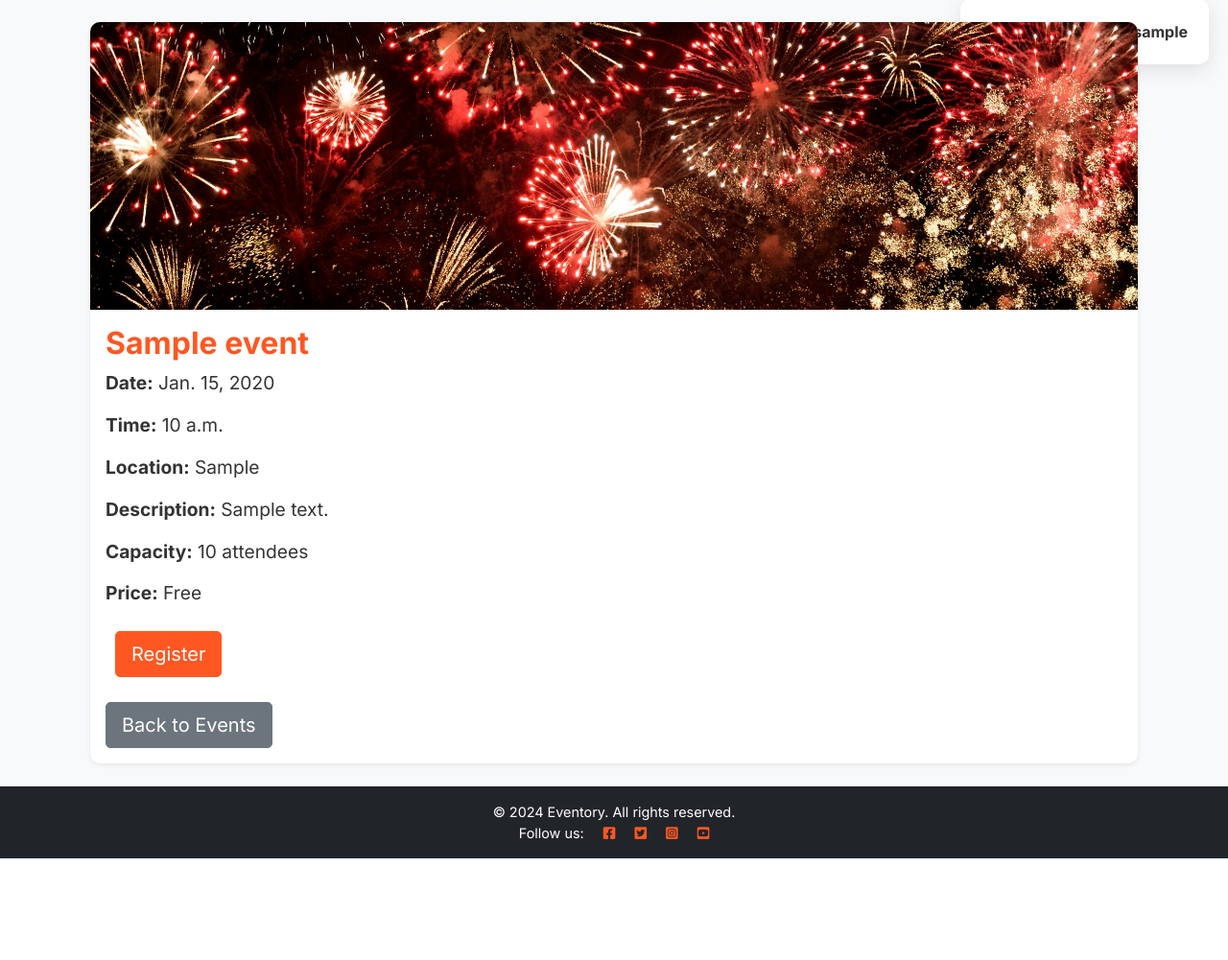
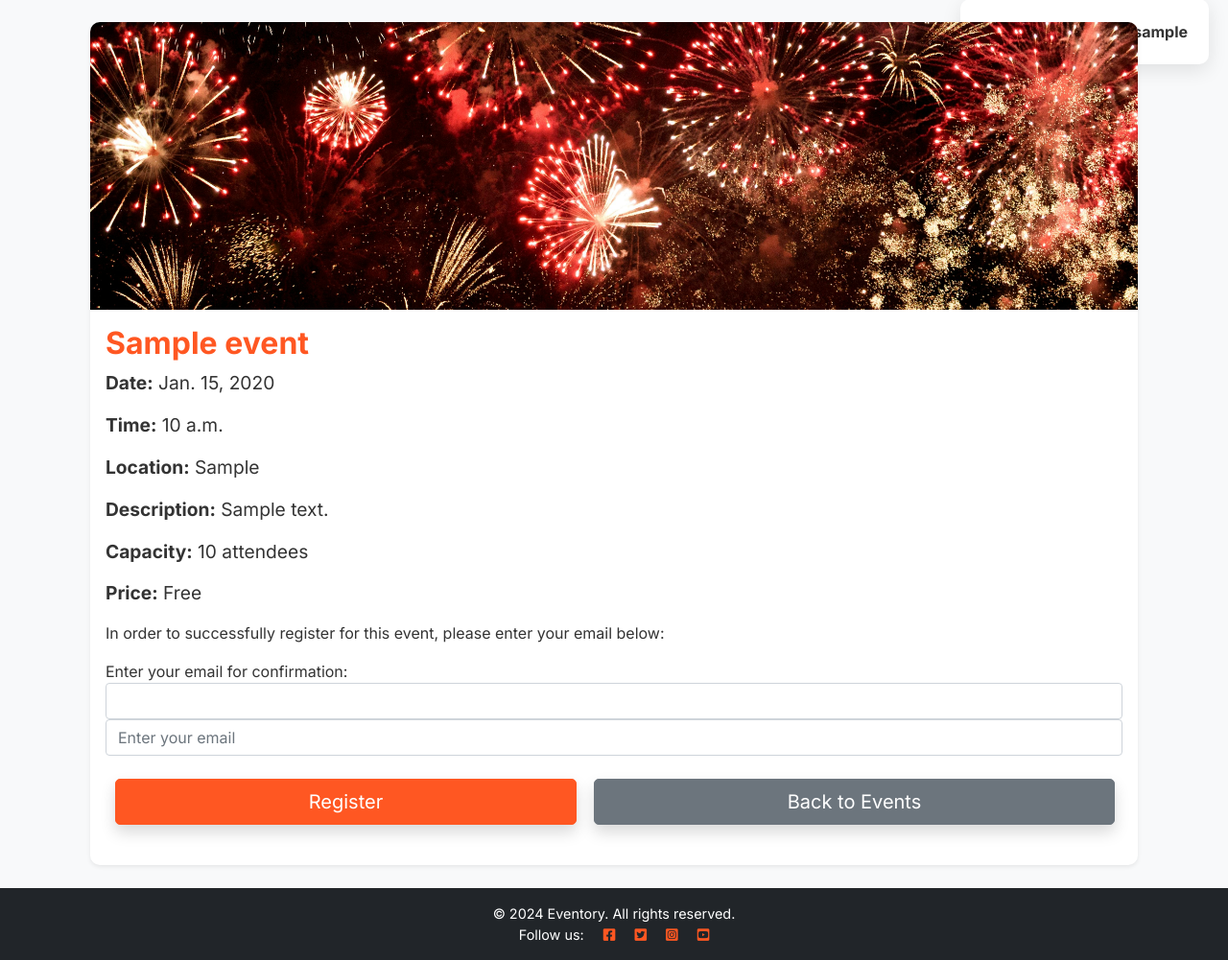
Before and after one commit to Ojay97-hub/event-scheduler, a Django app: page /event/register/1/ in a window 1280 px wide. Shown: the part 105-1106 px from the top of the page at 96% size. Before the commit the page ends 1000 px from the top, so only its background shows below. Run offline with Django 3.2, Linux system fonts and the light colour scheme; a user stored in the database is signed in; tables that the repository leaves empty hold one stand-in row (values such as "Sample post"); some libraries are stand-ins or nearby versions.

Commit message:
attendees can now successfully register for an event with email confirmation

```diff
--- a/event_scheduler/settings.py
+++ b/event_scheduler/settings.py
@@ -37,6 +37,8 @@ ALLOWED_HOSTS = [
     '.herokuapp.com',
 ]
 
+# email
+EMAIL_BACKEND = 'django.core.mail.backends.console.EmailBackend'
 
 # Application definition
 
--- a/events/forms.py
+++ b/events/forms.py
@@ -23,3 +23,7 @@ class CustomUserCreationForm(UserCreationForm):
         model = User
         fields = ('username', 'email', 'password1', 'password2', 'user_type')
         email = forms.EmailField(required=True)
+
+# Event registration
+class EventRegistrationForm(forms.Form):
+    email = forms.EmailField(label="Enter your email for confirmation", required=True)
--- a/events/templates/events/event_detail.html
+++ b/events/templates/events/event_detail.html
@@ -1,5 +1,6 @@
 {% extends "base.html" %}
 {% load static %}
+{% load widget_tweaks %}
 
 {% block content %}
 <div class="container mt-5">
@@ -16,16 +17,27 @@
 
             <!-- Registration Form -->
             {% if user.is_authenticated %}
-            <form method="post" class="mb-3">
-                {% csrf_token %}
-                <button type="submit" class="btn btn-primary btn-lg">Register</button>
-            </form>
+                {% if is_registered %}
+                    <p class="text-success">You are already registered for this event!</p>
+                {% else %}
+                    <p>In order to successfully register for this event, please enter your email below:</p>
+                    <form method="post" action="{% url 'event_register' event.id %}" class="mb-3">
+                        {% csrf_token %}
+                        <div class="mb-3">
+                            {{ form.email.label_tag }}
+                            {{ form.email|add_class:"form-control" }}
+                            <input type="email" name="email" class="form-control" required placeholder="Enter your email" />
+                        </div>
+                        <div class="d-flex justify-content-between">
+                            <button type="submit" class="btn btn-primary btn-lg mt-2 flex-fill me-2 shadow">Register</button>
+                            <a href="{% url 'Event_List' %}" class="btn btn-primary btn-lg mt-2 flex-fill me-2 shadow" style="margin: 10px; background-color:#6c757d; border-color: #6c757d;">Back to Events</a>
+                        </div>
+                    </form>
+                {% endif %}
             {% else %}
-            <p class="text-danger">Please log in to register for this event.</p>
-            <a href="{% url 'account_login' %}" class="btn btn-warning btn-lg mb-3">Log In</a>
+                <p class="text-danger">Please log in to register for this event.</p>
+                <a href="{% url 'account_login' %}" class="btn btn-warning btn-lg mb-3">Log In</a>
             {% endif %}
-
-            <a href="{% url 'Event_List' %}" class="btn btn-secondary btn-lg">Back to Events</a>
         </div>
     </div>
 </div>
--- a/events/urls.py
+++ b/events/urls.py
@@ -6,7 +6,7 @@ urlpatterns = [
     path('', HomeView.as_view(), name='home'),  # Homepage
     path('create/', create_event, name='create_event'),  # Create event
     path('events/', EventsList.as_view(), name='Event_List'),  # Events List
-    path('events/<int:id>/', EventDetailView.as_view(), name='event_detail'), # event detail
+    path('events/<int:pk>/', EventDetailView.as_view(), name='event_detail'),  # Event detail
     path('register/', register, name='register'),  # Register
     path('event/register/<int:event_id>/', register_for_event, name='event_register'),  # Event registration
     path('my-events/', registered_events, name='registered_events'),  # View for registered events
--- a/events/views.py
+++ b/events/views.py
@@ -2,11 +2,13 @@ from django.shortcuts import render, redirect, get_object_or_404
 from django.views import generic
 from django.views.generic import TemplateView, DetailView
 from .models import Event, Registration
-from .forms import EventForm, CustomUserCreationForm
+from .forms import EventForm, CustomUserCreationForm, EventRegistrationForm
 from django.contrib.auth import login
 from django.contrib.auth.decorators import login_required
 from django.contrib.auth.models import Group
 from django.contrib import messages
+from django.core.mail import send_mail
+from django.conf import settings
 
 # Create your views here.
 class EventsList(generic.ListView):
@@ -47,8 +49,6 @@ class EventsList(generic.ListView):
 
         return queryset.distinct()
 
-
-
     def get_context_data(self, **kwargs):
         context = super().get_context_data(**kwargs)
         context['category_choices'] = Event.CATEGORY_CHOICES
@@ -67,12 +67,11 @@ class EventDetailView(DetailView):
     context_object_name = 'event'
 
     def get_object(self, queryset=None):
-        # Get the 'id' from the URL and use it to retrieve the object
-        return get_object_or_404(Event, id=self.kwargs['id'])
+        event_id = self.kwargs.get('pk')
+        return get_object_or_404(Event, id=event_id)
 
 @login_required
 def create_event(request):
-    # This check is still required to enforce permission for Event Organisers
     if request.user.groups.filter(name='Event Organiser').exists():
         if request.method == 'POST':
             form = EventForm(request.POST)
@@ -119,16 +118,47 @@ def register_for_event(request, event_id):
     event = get_object_or_404(Event, id=event_id)
 
     if request.method == 'POST':
-        if Registration.objects.filter(user=request.user, event=event).exists():
-            messages.warning(request, 'You are already registered for this event.')
-        elif event.capacity <= event.registrations.count():
-            messages.warning(request, 'This event has reached its capacity.')
-        else:
-            Registration.objects.create(user=request.user, event=event)
-            messages.success(request, 'You have successfully registered for the event!')
-            return redirect('Event_List')
+        form = EventRegistrationForm(request.POST)
+        if form.is_valid():
+            email = form.cleaned_data['email']
 
-    return render(request, 'events/event_detail.html', {'event': event})
+            if Registration.objects.filter(user=request.user, event=event).exists():
+                messages.warning(request, 'You are already registered for this event.')
+            elif event.capacity <= event.registrations.count():
+                messages.warning(request, 'This event has reached its capacity.')
+            else:
+                # Save registration and send email
+                Registration.objects.create(user=request.user, event=event)
+
+                # Send confirmation email
+                send_mail(
+                    subject=f"Registration Confirmation for {event.title}",
+                    message=f"Thank you for registering for {event.title} on {event.date} at {event.time}.",
+                    from_email=settings.DEFAULT_FROM_EMAIL,
+                    recipient_list=[email],
+                )
+
+                messages.success(request, 'You have successfully registered for the event! A confirmation email has been sent.')
+                return redirect('Event_List')
+    else:
+        form = EventRegistrationForm()
+
+    return render(request, 'events/event_detail.html', {'event': event, 'form': form})
+
+# Unregister from an event
+@login_required
+def unregister_from_event(request, event_id):
+    # Get the event object
+    event = get_object_or_404(Event, id=event_id)
+
+    # Get the registration object directly, or raise a 404 if it doesn't exist
+    registration = get_object_or_404(Registration, user=request.user, event=event)
+
+    # Delete the registration
+    registration.delete()
+    messages.success(request, 'You have successfully unregistered from the event.')
+
+    return redirect('registered_events')
 
 @login_required
 def registered_events(request):
@@ -136,17 +166,3 @@ def registered_events(request):
     registered_events = Registration.objects.filter(user=request.user)
 
     return render(request, 'events/registered_events.html', {'registered_events': registered_events})
-
-# Unregister from an event
-@login_required
-def unregister_from_event(request, event_id):
-    event = get_object_or_404(Event, id=event_id)
-    registration = Registration.objects.filter(user=request.user, event=event)
-
-    if registration.exists():
-        registration.delete()
-        messages.success(request, 'You have successfully unregistered from the event.')
-    else:
-        messages.warning(request, 'You are not registered for this event.')
-
-    return redirect('registered_events')
```
